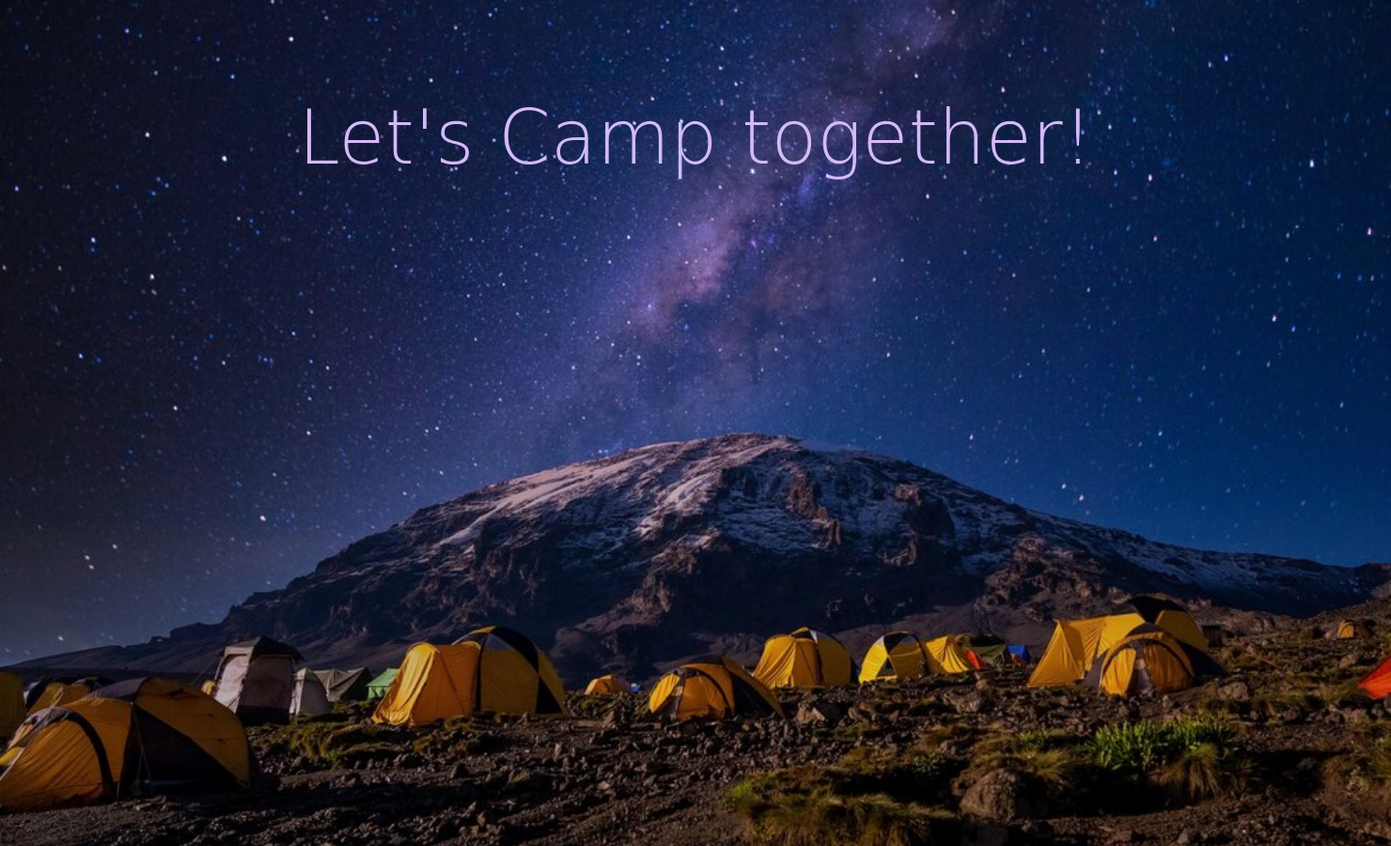
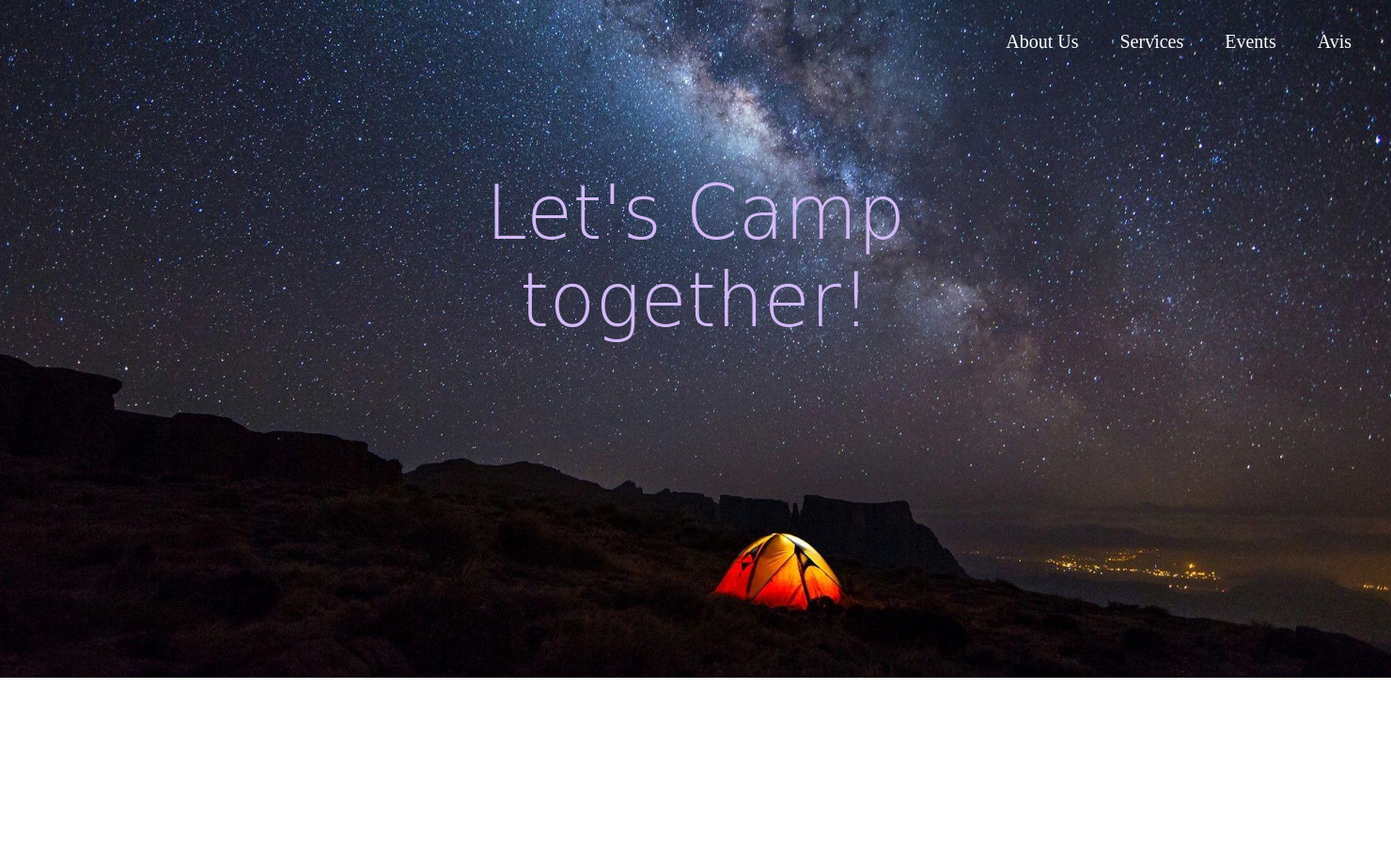
Before and after one commit to tass25/projet, a PHP site: page / in a window 1480 px wide. Shown: the whole page at 94% size. After the commit the page ends 721 px from the top, so only its background shows below. Run offline with PHP 8.4, Linux system fonts and the light colour scheme.

Commit message:
adding a nav bar , adjusting the sizes , and adding a new picture

```diff
--- a/index.html
+++ b/index.html
@@ -6,8 +6,14 @@
     <title>Campy Website</title>
 </head>
 <body>
-    <div>
-        <h1 class="font">Let's Camp together!</h1>
+    <h1 class="font">Let's Camp together!</h1>
+
+    <div class="button-33-right">
+        <a href="aboutus.html" class="button-33">About Us</a>
+        <a href="services.html" class="button-33">Services</a>
+        <a href="events.html" class="button-33">Events</a>
+        <a href="avis.html" class="button-33">Avis</a>
     </div>
 </body>
 </html>
+<!--Discover the magic of camping, where the world comes alive and memories are made under the stars. -->
--- a/styles.css
+++ b/styles.css
@@ -1,9 +1,10 @@
 body {
-    margin: 0;
-    background-image: url('background-img.jpg');
-    background-size: cover;
-    height: 100vh;
-    text-align: center;
+        width: 500px;;
+        height :500px;
+        background-image: url('3653960.jpg');
+        background-size: cover;
+        background-repeat: no-repeat;
+        background-position: center;
 
 }
 .font{
@@ -13,9 +14,43 @@
     color: rgb(212, 186, 249);
     font-weight: 10;
     transition: 1s;
-    margin-top: 100px;
+    margin-top: 180px;
+    position:fixed;
+    top: 0;
+    left: 50%;
+    transform: translateX(-50%);
 }
 .font:hover{
-   -webkit-text-stroke: 1px rgb(214, 201, 245);
+   -webkit-text-stroke: 1px rgb(190, 162, 255);
    color: transparent;
 }
+
+
+
+.button-33 {
+    display: inline-block;
+    color: #ffffff ;
+    font-family:'Times New Roman', Times, serif;
+    font-size: 20px;
+    border-radius: 80px;
+    padding: 5px 20px;
+    text-align: center;
+    transition: ease .40s;
+    text-decoration: none;
+
+
+}
+
+.button-33:hover {
+  transform: scale(1.1);
+  text-decoration: none;
+  background: linear-gradient(to bottom, rgba(208, 124, 221, 0.5), rgba(240, 204, 255, 0.5));
+    cursor: pointer;
+}
+
+
+.button-33-right{
+    margin-top: 20px;
+    float: right;
+    margin-right: -950px;
+}
```
Also changed, not shown: 3653960.jpg (added), script.js (added).
